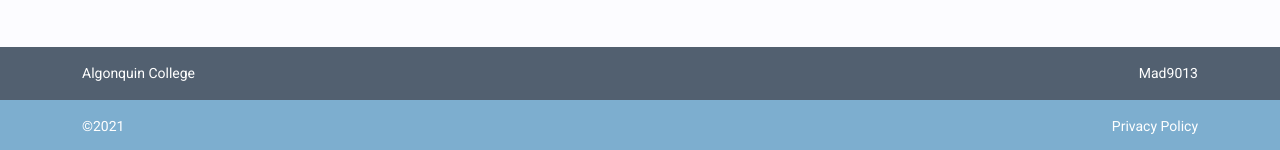
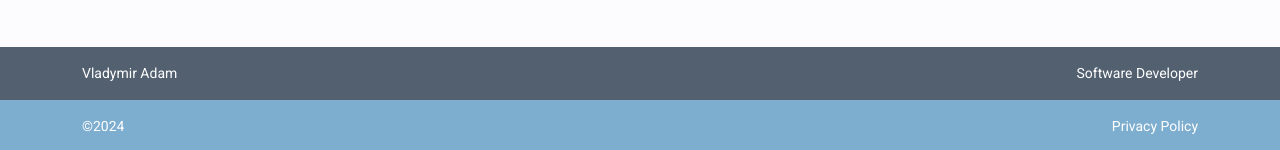
Before and after one commit to adam0457/Porfolio, a plain HTML site: page giftr.html in a window 1280 px wide. Shown: the part 3375-3525 px from the top of the page. Drawn offline with nearby package versions, Linux system fonts and the light colour scheme.

Commit message:
Changed the footer content

```diff
--- a/giftr.html
+++ b/giftr.html
@@ -143,8 +143,8 @@
         <div class="footer-up">
           <div class="container">
           <div class="footer" >
-            <small>Algonquin College</small>
-            <small>Mad9013</small>
+            <small>Vladymir Adam</small>
+            <small>Software Developer</small>
           </div>
         </div>
         </div>
@@ -152,7 +152,7 @@
         <div class="myPrimary">
           <div class="container">
             <div class="footer">
-              <small>&copy;2021</small>
+              <small>&copy;2024</small>
               <small>Privacy Policy</small>
             </div>
           </div>
```
Also changed, not shown: hello-dear.html (+3 -3 lines), index.html (+3 -3 lines), pwa.html (+3 -3 lines), website.html (+3 -3 lines).
